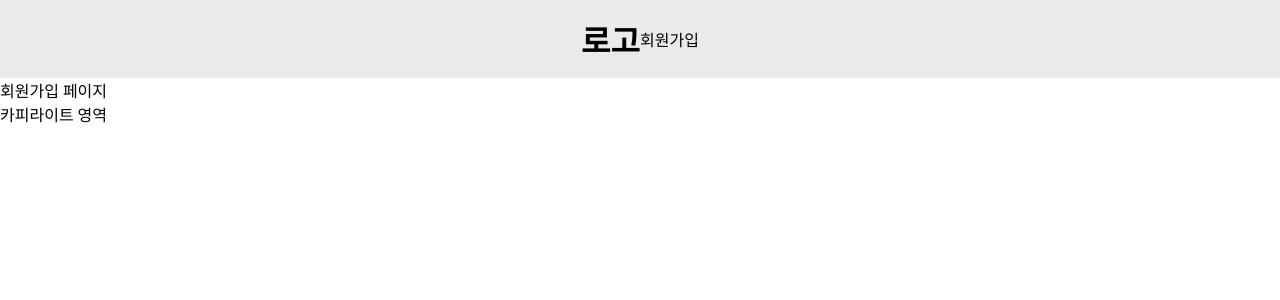
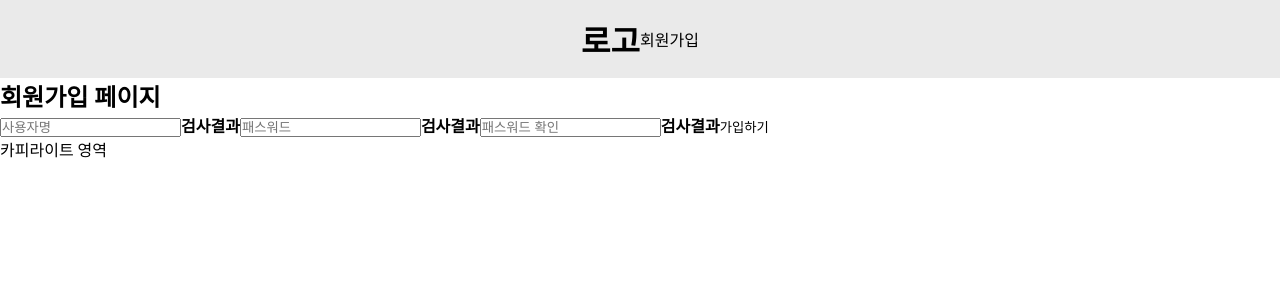
Before and after one commit to Lacheln1/UrecaDailyStudy, a React (Vite) app in the folder 4/0430/reactblog06/frontend/: page /register in a window 1280 px wide. Shown: the top 300 px of the page. Built offline with nearby package versions, Linux system fonts and the light colour scheme.

Commit message:
회원가입 폼 구조짜기

```diff
--- a/4/0430/reactblog06/frontend/src/pages/RegisterPage.jsx
+++ b/4/0430/reactblog06/frontend/src/pages/RegisterPage.jsx
@@ -1,10 +1,19 @@
 import React from "react";
-
+import css from "./RegisterPage.module.css";
 const RegisterPage = () => {
   return (
-    <div>
-      <p>회원가입 페이지</p>
-    </div>
+    <main className={css.registerpage}>
+      <h2>회원가입 페이지</h2>
+      <form>
+        <input type="text" placeholder="사용자명" />
+        <strong>검사결과</strong>
+        <input type="password" placeholder="패스워드" />
+        <strong>검사결과</strong>
+        <input type="password" placeholder="패스워드 확인" />
+        <strong>검사결과</strong>
+        <button type="submit">가입하기</button>
+      </form>
+    </main>
   );
 };
 
```
Also changed, not shown: 4/0430/reactblog06/frontend/src/pages/RegisterPage.module.css (added).
